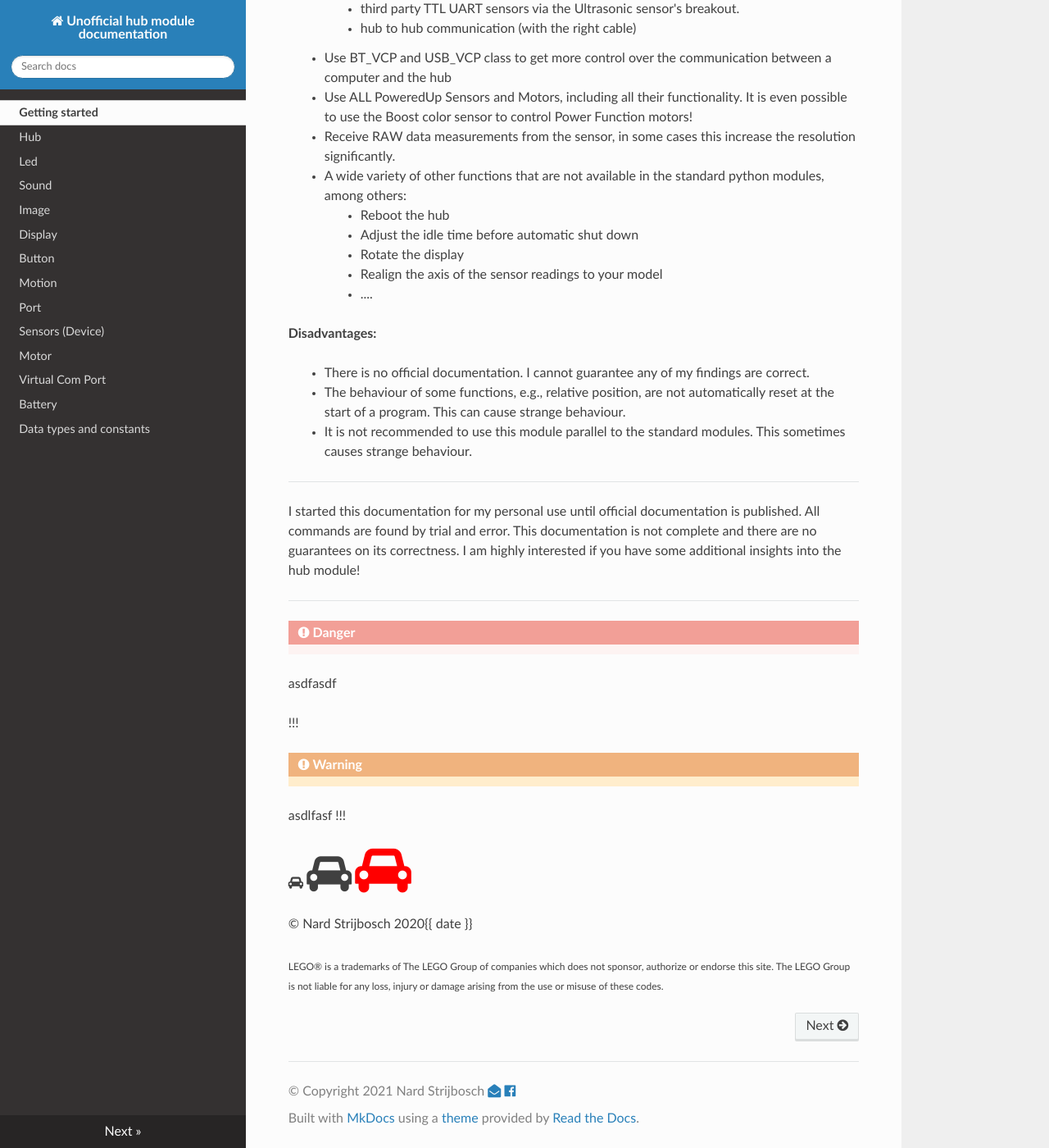
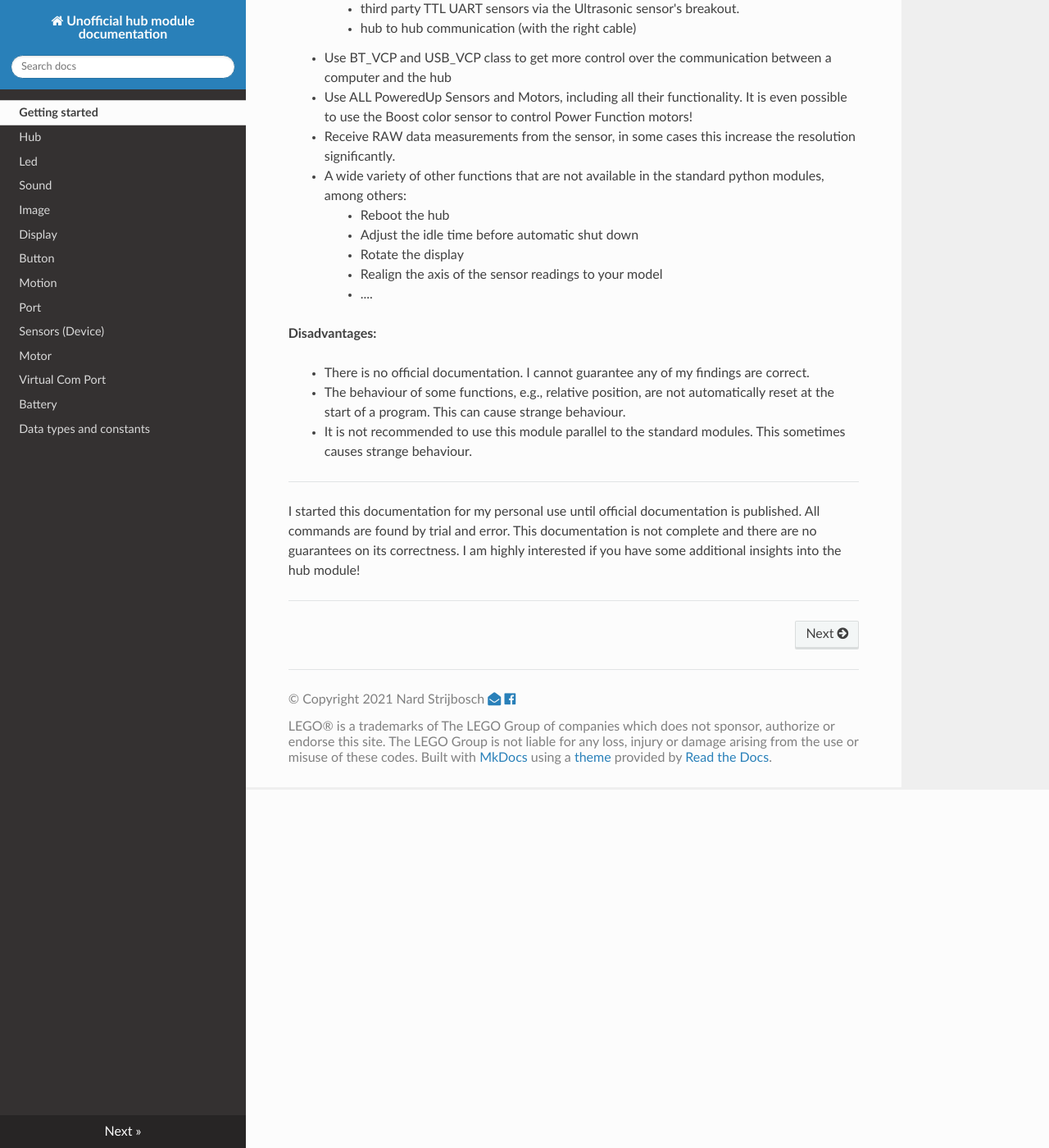
Before and after one commit to NStrijbosch/hub-module-notes, an MkDocs documentation site: the page built from docs/index.md, in a window 1280 px wide and 1400 px high, scrolled down 437 px. Shown: the whole window at 82% size. Built offline with MkDocs 1.6.1, drawn with Linux system fonts in a browser that asks for light colours; nearby versions of some CDN libraries.

Commit message:
update disclaimer

```diff
--- a/docs/index.md
+++ b/docs/index.md
@@ -71,20 +71,3 @@
 I started this documentation for my personal use until official documentation is published. All commands are found by trial and error. This documentation is not complete and there are no guarantees on its correctness. I am highly interested if you have some additional insights into the hub module!
 
 ---
-
-!!! Danger
-asdfasdf
-
-!!!
-
-!!! Warning
-asdlfasf
-!!!
-
-<i class="fa fa-car"></i>
-<i class="fa fa-car" style="font-size:48px;"></i>
-<i class="fa fa-car" style="font-size:60px;color:red;"></i>
-
-© Nard Strijbosch 2020{{ date }}
-
-<sub>LEGO® is a trademarks of The LEGO Group of companies which does not sponsor, authorize or endorse this site.  The LEGO Group is not liable for any loss, injury or damage arising from the use or misuse of these codes.</sub>
--- a/overrides/footer.html
+++ b/overrides/footer.html
@@ -22,6 +22,8 @@
           {% endif %}
         </div>
 
+        LEGO® is a trademarks of The LEGO Group of companies which does not sponsor, authorize or endorse this site.  The LEGO Group is not liable for any loss, injury or damage arising from the use or misuse of these codes.
+
         Built with <a href="https://www.mkdocs.org/">MkDocs</a> using a <a href="https://github.com/snide/sphinx_rtd_theme">theme</a> provided by <a href="https://readthedocs.org">Read the Docs</a>.
 
 
```
Also changed, not shown: docs/sensors.md (+2 -1 lines).
